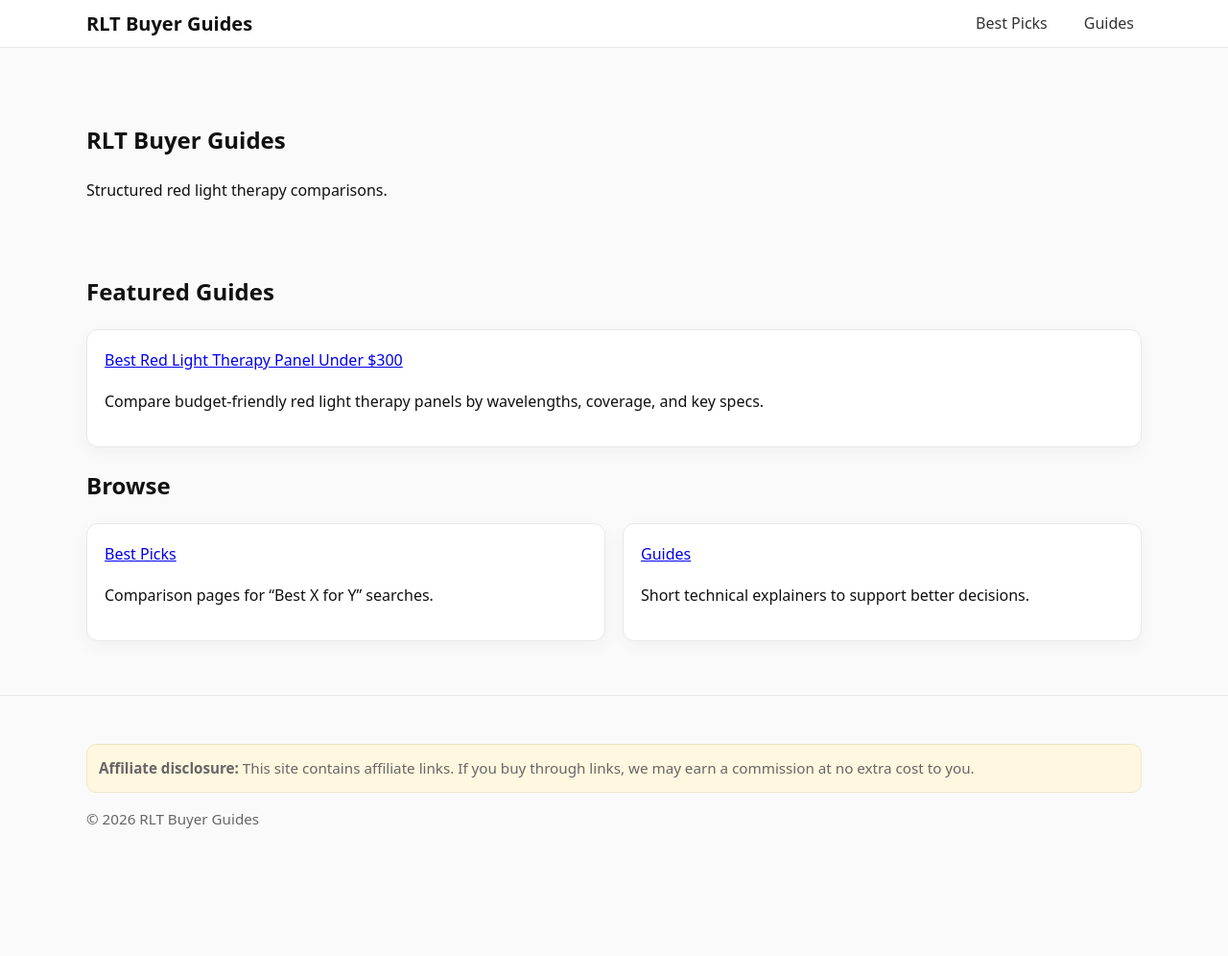
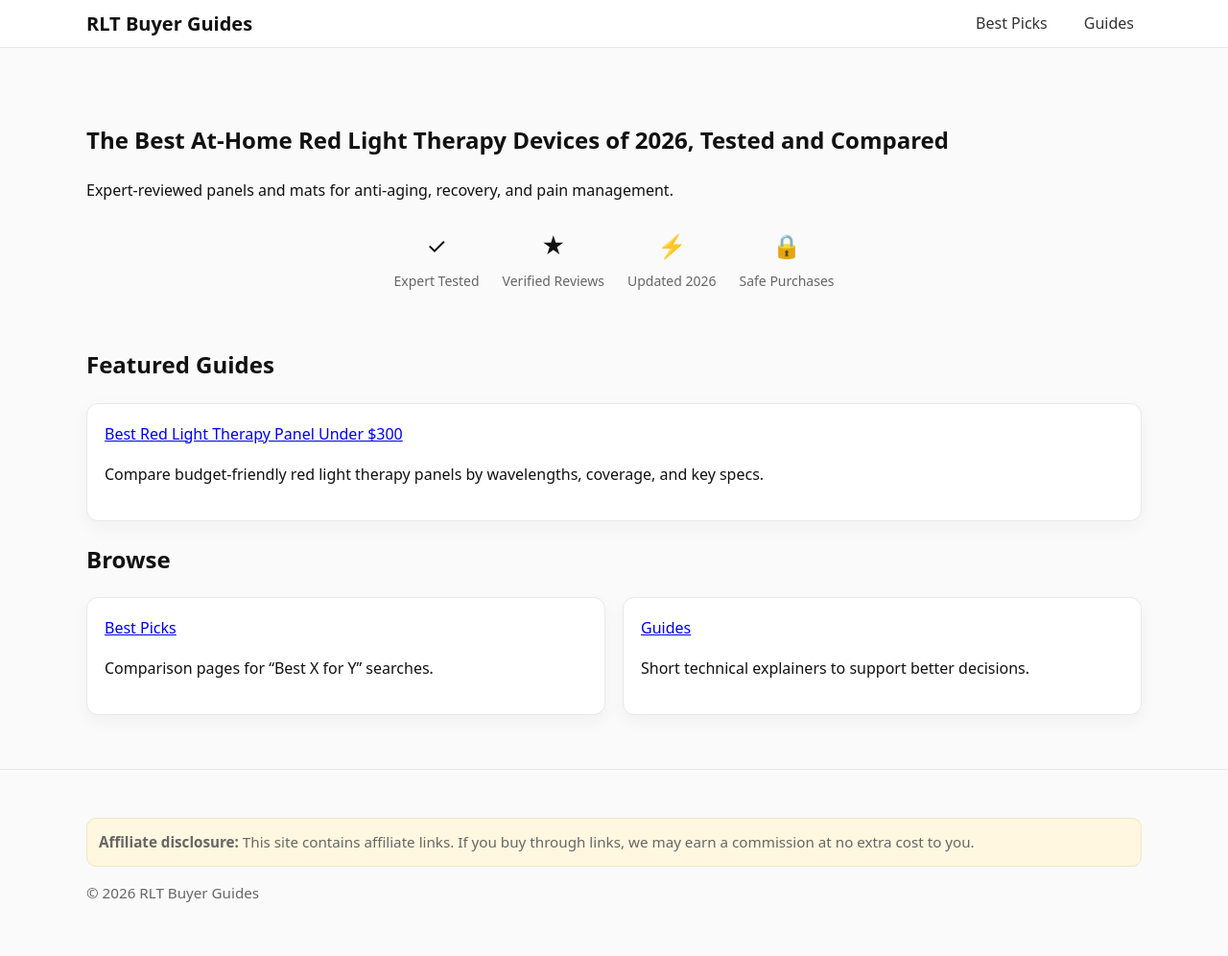
Before and after one commit to MoxieisMax/moxieismax.github.io, a Jekyll site: the page built from index.md, in a window 1280 px wide. Shown: the whole page at 96% size. Built offline with Jekyll 4.4.1, drawn with Linux system fonts in a browser that asks for light colours; before the commit the page ends 920 px from its top, so only the background shows below that.

Commit message:
Implement CLI.md: Update hero section and add trust badges
- Update hero headline to conversion-focused copy
- Add expert-reviewed subheadline for credibility
- Add trust badges with icons (Expert Tested, Verified Reviews, Updated 2026, Safe Purchases)
- Style trust badges with flexbox layout

Per CLI.md Task 1.1 and 1.2 (partial - labels section incomplete)

Co-authored-by: Copilot <223556219+Copilot@users.noreply.github.com>

```diff
--- a/_layouts/home.html
+++ b/_layouts/home.html
@@ -3,8 +3,28 @@ layout: default
 ---
 
 <section class="hero">
-  <h1>{{ site.title }}</h1>
-  <p>{{ site.description }}</p>
+  <h1>The Best At-Home Red Light Therapy Devices of 2026, Tested and Compared</h1>
+  <p>Expert-reviewed panels and mats for anti-aging, recovery, and pain management.</p>
+
+  <!-- Trust Badges -->
+  <div class="trust-badges">
+    <div class="trust-badge">
+      <span class="badge-icon">✓</span>
+      <span class="badge-label">Expert Tested</span>
+    </div>
+    <div class="trust-badge">
+      <span class="badge-icon">★</span>
+      <span class="badge-label">Verified Reviews</span>
+    </div>
+    <div class="trust-badge">
+      <span class="badge-icon">⚡</span>
+      <span class="badge-label">Updated 2026</span>
+    </div>
+    <div class="trust-badge">
+      <span class="badge-icon">🔒</span>
+      <span class="badge-label">Safe Purchases</span>
+    </div>
+  </div>
 </section>
 
 <section>
--- a/assets/css/style.css
+++ b/assets/css/style.css
@@ -12,6 +12,13 @@ body { font-family: system-ui, -apple-system, "Segoe UI", Roboto, Arial, sans-se
 .nav-toggle { display: none; background: transparent; border: 1px solid transparent; padding: 6px 8px; border-radius: 8px; cursor: pointer; font-size: 1.2rem; min-width: 44px; min-height: 44px; }
 
 .hero { padding: 36px 0; }
+
+/* Trust Badges */
+.trust-badges { display: flex; justify-content: center; gap: 24px; margin-top: 24px; flex-wrap: wrap; }
+.trust-badge { display: flex; flex-direction: column; align-items: center; gap: 6px; }
+.badge-icon { font-size: 1.5rem; }
+.badge-label { font-size: 0.875rem; color: var(--muted); font-weight: 500; }
+
 .browse-heading { color: var(--accent); }
 .cards { display:grid; grid-template-columns: repeat(auto-fit, minmax(260px, 1fr)); gap:18px; }
 .card { border:1px solid #e8e8e8; border-radius:var(--card-radius); padding:18px; background:#fff; box-shadow: 0 6px 18px rgba(15,15,15,0.04); transition:transform .18s ease, box-shadow .18s ease; }
```
